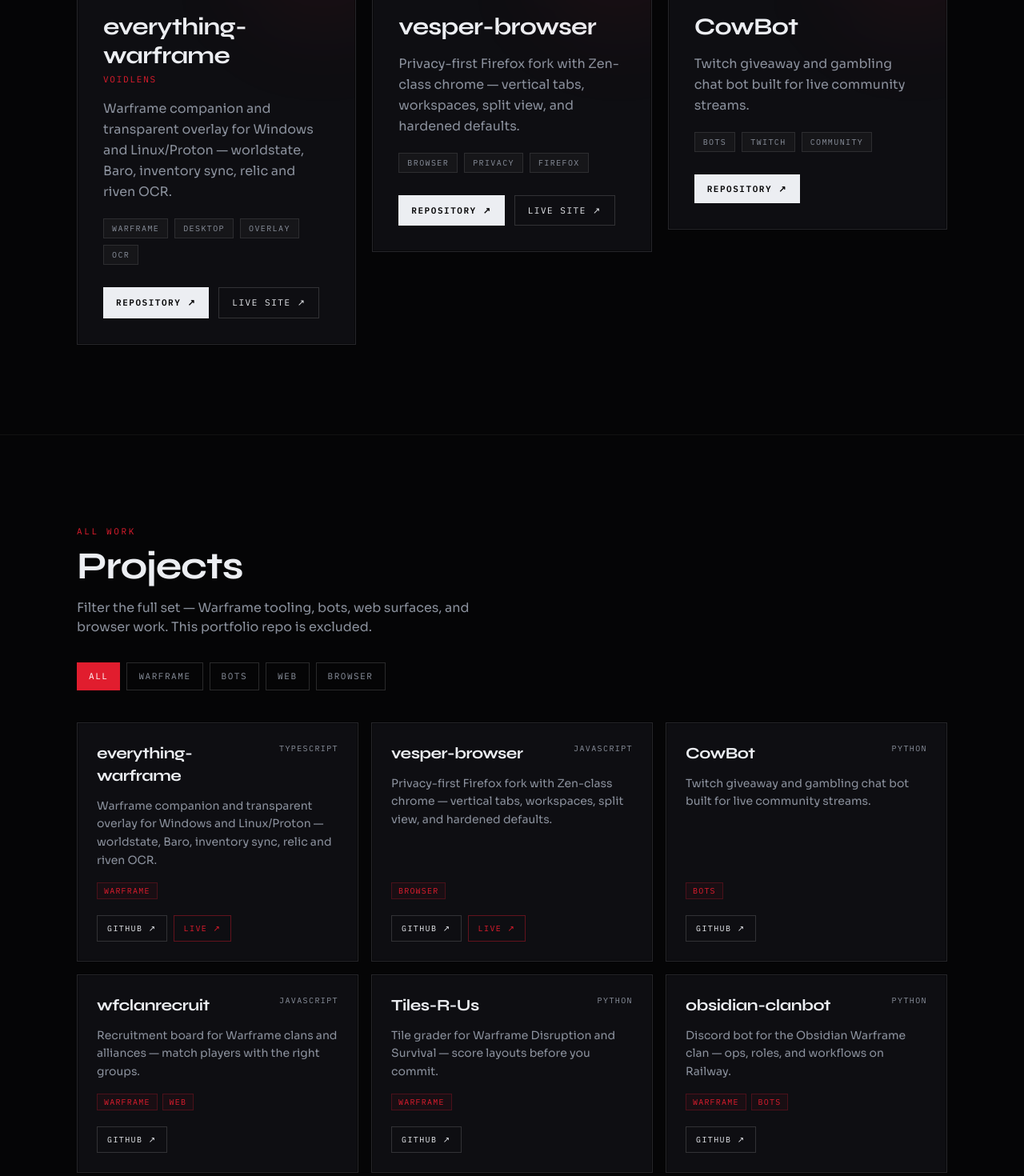
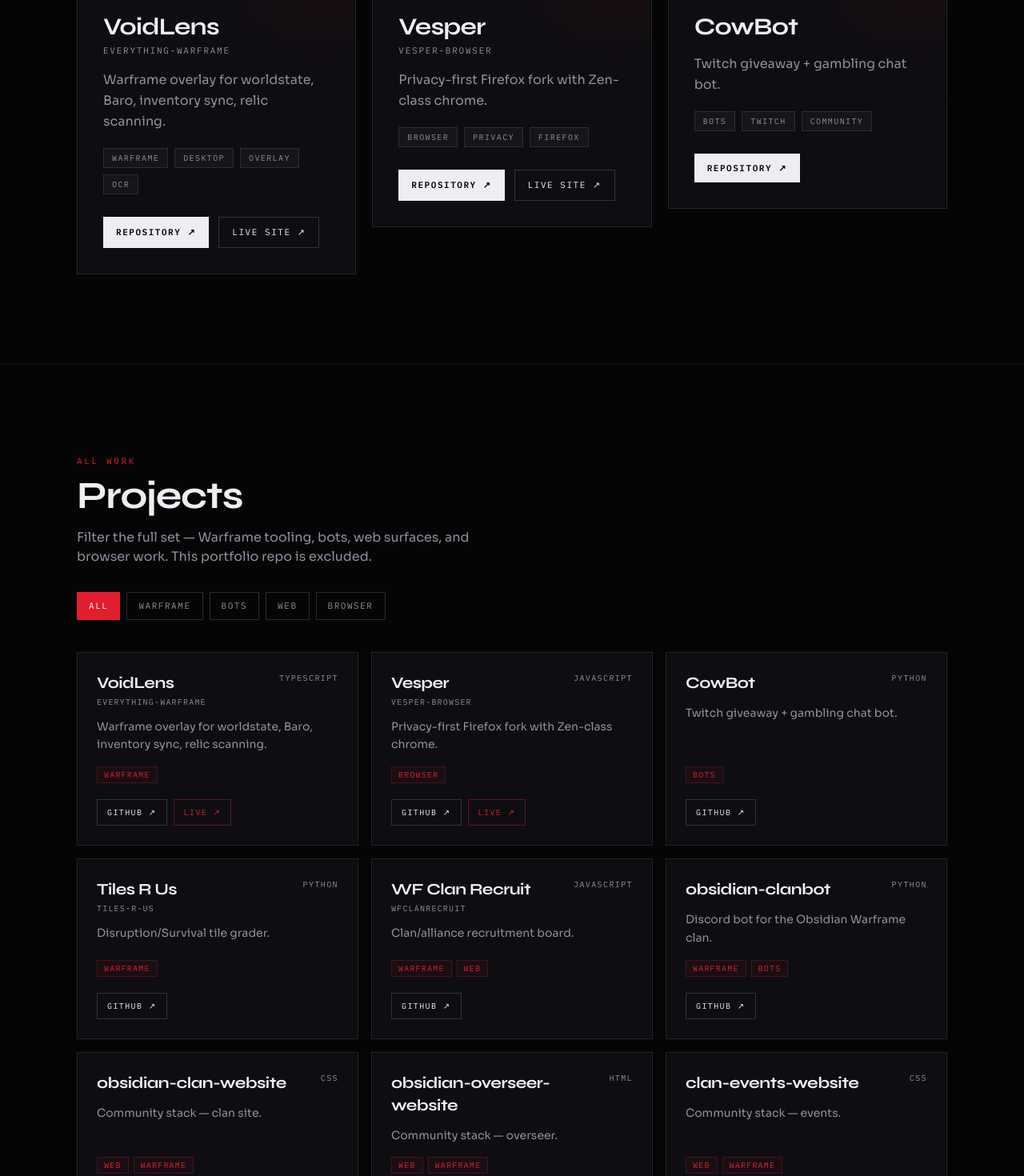
Before and after one commit to hoeslovevid/danger-portfolio, a Next.js app: page / in a window 1280 px wide. Shown: the part 1140-2610 px from the top of the page at 80% size. Built offline with nearby package versions, Linux system fonts and the light colour scheme.

Commit message:
Lock hero and project copy from typed config
Seed verbatim one-liners for featured and grid projects, wire the hero
tagline from profile config, and surface product titles (VoidLens, Vesper).

Co-authored-by: Danger! <hoeslovevid@users.noreply.github.com>

```diff
--- a/src/components/Featured.tsx
+++ b/src/components/Featured.tsx
@@ -5,9 +5,7 @@ import { Reveal } from './Reveal'
 
 function FeaturedCard({ project, index }: { project: Project; index: number }) {
   const n = String(index + 1).padStart(2, '0')
-  const displayName = project.title
-    ? `${project.name}`
-    : project.name
+  const headline = project.title ?? project.name
 
   return (
     <Reveal delay={index * 0.08}>
@@ -28,11 +26,11 @@ function FeaturedCard({ project, index }: { project: Project; index: number }) {
 
         <div className="mt-6">
           <h3 className="font-display text-2xl font-bold tracking-tight text-text transition-colors group-hover:text-danger md:text-3xl">
-            {displayName}
+            {headline}
           </h3>
           {project.title && (
-            <p className="mt-1 font-mono text-[11px] uppercase tracking-[0.16em] text-danger">
-              {project.title}
+            <p className="mt-1 font-mono text-[11px] uppercase tracking-[0.16em] text-mute">
+              {project.name}
             </p>
           )}
           <p className="mt-4 max-w-xl text-sm leading-relaxed text-mute md:text-base">
@@ -95,7 +93,7 @@ export function Featured() {
               Deep work
             </h2>
             <p className="max-w-xs font-mono text-[12px] leading-relaxed text-mute md:text-right">
-              Flagship builds — overlays, a privacy browser, and live chat automation.
+              VoidLens, Vesper, and CowBot — the flagship three.
             </p>
           </div>
         </Reveal>
--- a/src/components/Hero.tsx
+++ b/src/components/Hero.tsx
@@ -1,6 +1,7 @@
 'use client'
 
 import { motion, useReducedMotion } from 'framer-motion'
+import { profile } from '@/data/projects'
 
 export function Hero() {
   const reduce = useReducedMotion()
@@ -43,8 +44,7 @@ export function Hero() {
             animate={{ opacity: 1, y: 0 }}
             transition={{ duration: 0.7, delay: 0.35 }}
           >
-            Desktop systems, privacy browsers, and clan infrastructure — tools built for play,
-            community, and control.
+            {profile.tagline}
           </motion.p>
 
           <motion.div
--- a/src/components/Work.tsx
+++ b/src/components/Work.tsx
@@ -21,9 +21,16 @@ function ProjectCard({ project }: { project: Project }) {
       className="glass group flex h-full flex-col p-5 md:p-6"
     >
       <div className="flex items-start justify-between gap-3">
-        <h3 className="font-display text-xl font-bold tracking-tight text-text transition-colors group-hover:text-danger">
-          {project.name}
-        </h3>
+        <div className="min-w-0">
+          <h3 className="font-display text-xl font-bold tracking-tight text-text transition-colors group-hover:text-danger">
+            {project.title ?? project.name}
+          </h3>
+          {project.title && (
+            <p className="mt-0.5 font-mono text-[10px] uppercase tracking-[0.12em] text-mute">
+              {project.name}
+            </p>
+          )}
+        </div>
         <span className="shrink-0 font-mono text-[10px] uppercase tracking-[0.14em] text-mute">
           {project.language}
         </span>
--- a/src/data/projects.ts
+++ b/src/data/projects.ts
@@ -21,8 +21,7 @@ export const projects: Project[] = [
     id: 'everything-warframe',
     name: 'everything-warframe',
     title: 'VoidLens',
-    blurb:
-      'Warframe companion and transparent overlay for Windows and Linux/Proton — worldstate, Baro, inventory sync, relic and riven OCR.',
+    blurb: 'Warframe overlay for worldstate, Baro, inventory sync, relic scanning.',
     language: 'TypeScript',
     tags: ['Warframe'],
     tech: ['Desktop', 'Overlay', 'OCR'],
@@ -34,8 +33,8 @@ export const projects: Project[] = [
   {
     id: 'vesper-browser',
     name: 'vesper-browser',
-    blurb:
-      'Privacy-first Firefox fork with Zen-class chrome — vertical tabs, workspaces, split view, and hardened defaults.',
+    title: 'Vesper',
+    blurb: 'Privacy-first Firefox fork with Zen-class chrome.',
     language: 'JavaScript',
     tags: ['Browser'],
     tech: ['Privacy', 'Firefox'],
@@ -47,8 +46,7 @@ export const projects: Project[] = [
   {
     id: 'CowBot',
     name: 'CowBot',
-    blurb:
-      'Twitch giveaway and gambling chat bot built for live community streams.',
+    blurb: 'Twitch giveaway + gambling chat bot.',
     language: 'Python',
     tags: ['Bots'],
     tech: ['Twitch', 'Community'],
@@ -57,30 +55,29 @@ export const projects: Project[] = [
     featuredOrder: 3,
   },
   {
+    id: 'Tiles-R-Us',
+    name: 'Tiles-R-Us',
+    title: 'Tiles R Us',
+    blurb: 'Disruption/Survival tile grader.',
+    language: 'Python',
+    tags: ['Warframe'],
+    tech: ['Tooling', 'Grading'],
+    repo: 'https://github.com/hoeslovevid/Tiles-R-Us',
+  },
+  {
     id: 'wfclanrecruit',
     name: 'wfclanrecruit',
-    blurb:
-      'Recruitment board for Warframe clans and alliances — match players with the right groups.',
+    title: 'WF Clan Recruit',
+    blurb: 'Clan/alliance recruitment board.',
     language: 'JavaScript',
     tags: ['Warframe', 'Web'],
     tech: ['Recruitment'],
     repo: 'https://github.com/hoeslovevid/wfclanrecruit',
   },
   {
-    id: 'Tiles-R-Us',
-    name: 'Tiles-R-Us',
-    blurb:
-      'Tile grader for Warframe Disruption and Survival — score layouts before you commit.',
-    language: 'Python',
-    tags: ['Warframe'],
-    tech: ['Tooling', 'Grading'],
-    repo: 'https://github.com/hoeslovevid/Tiles-R-Us',
-  },
-  {
     id: 'obsidian-clanbot',
     name: 'obsidian-clanbot',
-    blurb:
-      'Discord bot for the Obsidian Warframe clan — ops, roles, and workflows on Railway.',
+    blurb: 'Discord bot for the Obsidian Warframe clan.',
     language: 'Python',
     tags: ['Warframe', 'Bots'],
     tech: ['Discord', 'Railway'],
@@ -89,8 +86,7 @@ export const projects: Project[] = [
   {
     id: 'obsidian-clan-website',
     name: 'obsidian-clan-website',
-    blurb:
-      'Public-facing website for the Obsidian clan — identity, presence, and clan info.',
+    blurb: 'Community stack — clan site.',
     language: 'CSS',
     tags: ['Web', 'Warframe'],
     tech: ['Clan', 'Design'],
@@ -99,8 +95,7 @@ export const projects: Project[] = [
   {
     id: 'obsidian-overseer-website',
     name: 'obsidian-overseer-website',
-    blurb:
-      'Overseer dashboard site for Obsidian leadership — status and clan oversight surfaces.',
+    blurb: 'Community stack — overseer.',
     language: 'HTML',
     tags: ['Web', 'Warframe'],
     tech: ['Clan', 'Ops'],
@@ -109,8 +104,7 @@ export const projects: Project[] = [
   {
     id: 'clan-events-website',
     name: 'clan-events-website',
-    blurb:
-      'Events site for clan activities — schedules, announcements, and community drops.',
+    blurb: 'Community stack — events.',
     language: 'CSS',
     tags: ['Web', 'Warframe'],
     tech: ['Events', 'Community'],
@@ -126,7 +120,7 @@ export const profile = {
   name: 'Danger!',
   handle: 'hoeslovevid',
   github: 'https://github.com/hoeslovevid',
-  tagline: 'Desktop systems, privacy browsers, and clan infrastructure.',
+  tagline: 'Desktop tools, community platforms, and automation.',
   about:
     'I build tools that sit close to the metal of community and play — transparent game overlays, privacy-first browsers, Twitch bots, and the Discord/web stack that keeps a Warframe clan running. Sharp engineering with a creative edge.',
 }
```
